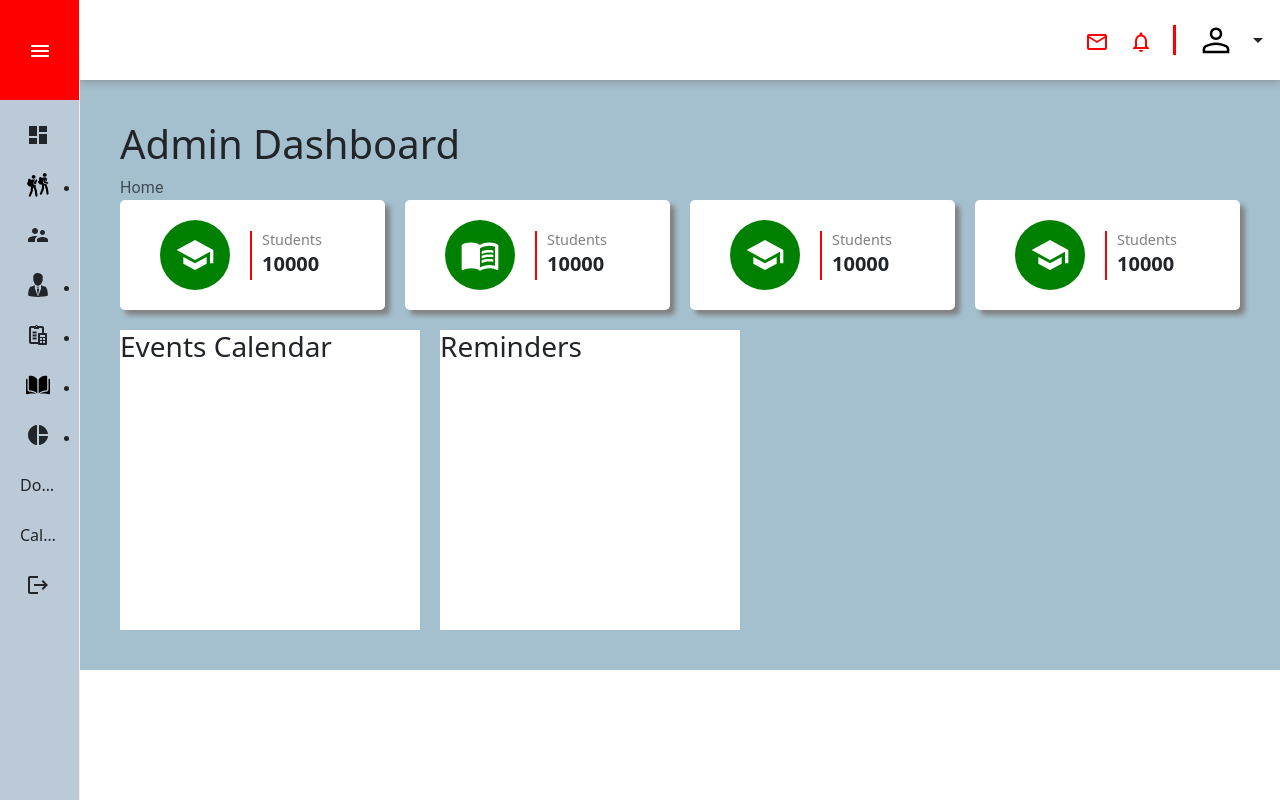
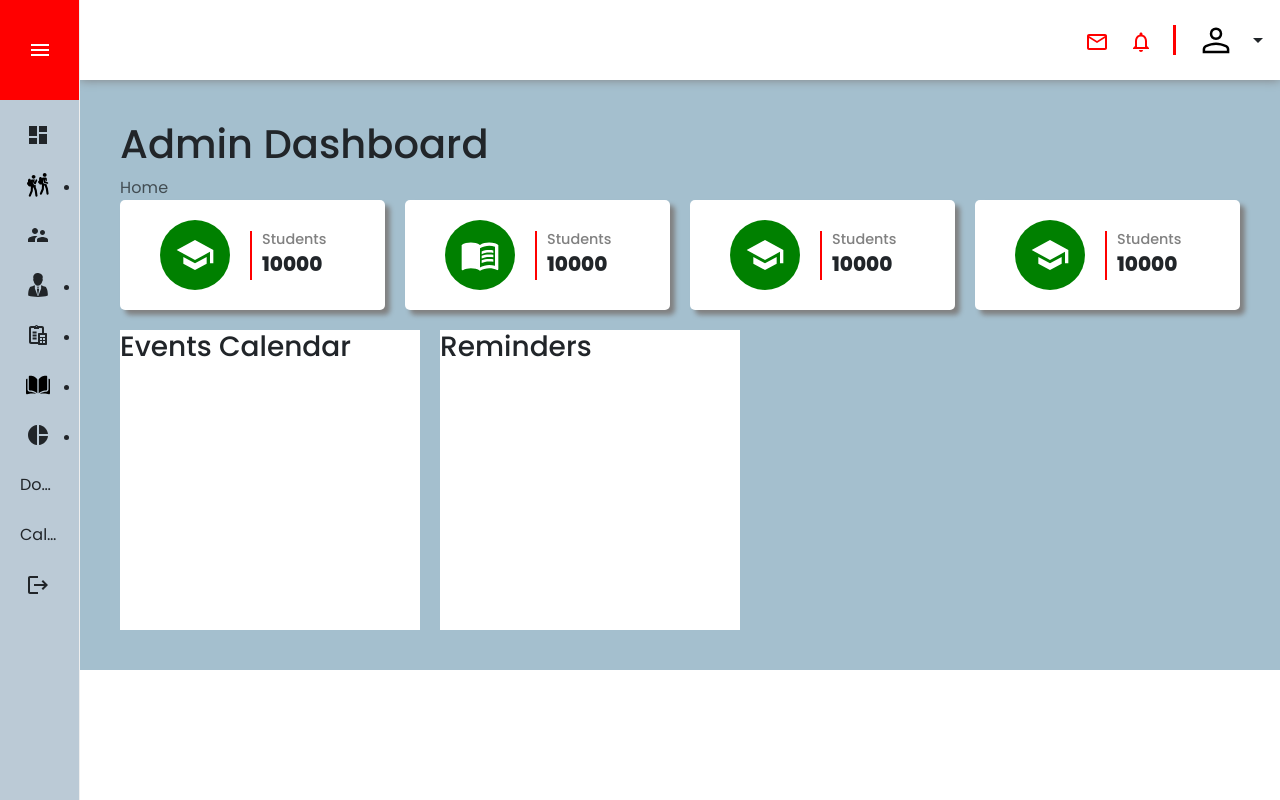
Before and after one commit to silverRnk/20230501_admin_page, a React (Vite) app: page /dashboard in a window 1280 px wide. Built offline with nearby package versions, Linux system fonts and the light colour scheme; no server answers.

Commit message:
Added Themes
Added Color Themes
Added Font Themes

```diff
--- a/index.html
+++ b/index.html
@@ -8,6 +8,11 @@
       name="description"
       content="Web site created using create-react-app"
     />
+
+    <!-- Google Fonts-->
+    <link rel="preconnect" href="https://fonts.googleapis.com">
+    <link rel="preconnect" href="https://fonts.gstatic.com" crossorigin>
+    <link href="https://fonts.googleapis.com/css2?family=Poppins:ital,wght@0,100;0,200;0,300;0,400;0,500;0,600;0,700;0,800;1,100;1,200;1,300;1,400;1,500;1,600;1,700;1,800&display=swap" rel="stylesheet">
 
     <link rel="icon" href="/favicon.ico" />
     <!--
@@ -25,6 +30,11 @@
       Learn how to configure a non-root public URL by running `npm run build`.
     -->
     <title>Admin | Cedar Hills Christian Academy</title>
+    <style>
+      * {
+        font-family: 'Poppins', sans-serif;
+      }
+    </style>
   </head>
   <body>
     <noscript>You need to enable JavaScript to run this app.</noscript>
--- a/src/App.jsx
+++ b/src/App.jsx
@@ -25,7 +25,10 @@ import StudentPromotions from "./pages/Students/StudentPromotions.jsx";
 import AllTeachers from "./pages/Teachers/all/AllTeachers";
 import Teachers from "./pages/Teachers/Teachers";
 import AddTeacher from "./pages/Teachers/add/AddTeacher";
-import { loaderTeacherAdd, loaderTeacherAll } from "./pages/Teachers/utils/Loaders";
+import {
+  loaderTeacherAdd,
+  loaderTeacherAll,
+} from "./pages/Teachers/utils/Loaders";
 //Account
 import FeesGroup from "./pages/Account/FeesGroup.jsx";
 import StudentFees from "./pages/Account/StudentFees.jsx";
@@ -43,14 +46,17 @@ import Settings from "./pages/Settings.jsx";
 import SharePage from "./pages/SharePage";
 import { ContextProvider } from "./context/ContextProvider";
 import { SignUp } from "./pages/SignUp";
-import { loadPath, loadStudentData, loadStudents } from "./Loader/StudentLoader";
+import {
+  loadPath,
+  loadStudentData,
+  loadStudents,
+} from "./Loader/StudentLoader";
 import ViewStudent from "./pages/Students/Student/ViewStudent";
-import Error from "./pages/Error"
+import Error from "./pages/Error";
 import Teacher from "./pages/Teachers/teacher/Teacher";
 import AllSubjects from "./pages/Subjects/All/AllSubjects";
 import Subjects from "./pages/Subjects/Subjects";
-
-
+import Theme from "./Theme";
 
 //Taena mo pol gawin mo to bukas ng umaga
 
@@ -82,66 +88,65 @@ const router = createBrowserRouter([
             index: "true",
             loader: loadStudents,
             element: <AllStudent />,
-            errorElement: <Error />
-
+            errorElement: <Error />,
           },
           {
             path: "add_student",
             element: <AddStudent />,
           },
           {
-            path: 'student_admit_form',
-            element: <StudentPromotions />
+            path: "student_admit_form",
+            element: <StudentPromotions />,
           },
           {
-            path: 'student',
+            path: "student",
             element: <ViewStudent />,
             loader: loadStudentData,
             // errorElement: <Error />
-          }
+          },
         ],
       },
       {
-        path:'/teachers',
+        path: "/teachers",
         element: <Teachers />,
         children: [
           {
             path: "",
-            element: <Navigate to={'/teachers/all'} />
-          },{
-            path:'all',
-            element: <AllTeachers />,
-            loader: loaderTeacherAll
+            element: <Navigate to={"/teachers/all"} />,
           },
           {
-            path: 'add',
-            element: <AddTeacher />
+            path: "all",
+            element: <AllTeachers />,
+            loader: loaderTeacherAll,
           },
           {
-            path: 'teacher/{id}',
-            element: <Teacher />
-          }
-        ]
+            path: "add",
+            element: <AddTeacher />,
           },
           {
-        path:"/subjects",
+            path: "teacher/{id}",
+            element: <Teacher />,
+          },
+        ],
+      },
+      {
+        path: "/subjects",
         element: <Subjects />,
         children: [
           {
             path: "",
-            element: <Navigate to={"/subjects/all"} />
+            element: <Navigate to={"/subjects/all"} />,
           },
           {
             path: "all",
-            element: <AllSubjects />
-          }
-        ]
-      }
-      ,
+            element: <AllSubjects />,
+          },
+        ],
+      },
       {
         path: "*",
-        element: <Error />
-      }
+        element: <Error />,
+      },
     ],
   },
   {
@@ -150,7 +155,7 @@ const router = createBrowserRouter([
   },
   {
     path: "/signup",
-    element: <SignUp />
+    element: <SignUp />,
   },
 
   // {
@@ -169,7 +174,7 @@ const router = createBrowserRouter([
 function App() {
   return (
     <>
-
+      <Theme>
         <ProSidebarProvider>
           <div className="App">
             <ContextProvider>
@@ -177,6 +182,7 @@ function App() {
             </ContextProvider>
           </div>
         </ProSidebarProvider>
+      </Theme>
     </>
   );
 }
--- /dev/null
+++ b/src/Theme.tsx
@@ -0,0 +1,56 @@
+import { ThemeProvider, css } from "styled-components";
+
+export const theme = {
+  colors: {
+    secondary: "#E7C147",
+    primary: "#14238A",
+    background: "#FEFDF1",
+  },
+  fontSize: {
+    s: "0.75rem",
+    medium: "1rem",
+    medium1: "1.15rem",
+    large: "1.25rem",
+    xl: "1.5rem",
+    h1: "2.5rem",
+    h2: "2rem",
+    h3: "1.75rem",
+  },
+  fontThemes: {
+    h1: css`
+      font-size: 2.5rem;
+      font-weight: bold;
+      letter-spacing: 1.1rem;
+      color: #14238a;
+    `,
+    h2: css`
+      font-size: 2rem;
+      font-weight: bold;
+      color: #14238a;
+    `,
+    h3: css`
+      font-size: 1.75rem;
+      font-weight: bold;
+      color: #e7c147;
+      text-shadow: 0px 0px 3px lightgray;
+    `,
+    h4: css`
+      font-size: 1.5rem;
+      font-weight: bold;
+      color: #e7c147;
+      text-shadow: 0px 0px 3px lightgray;
+    `,
+    h5: css`
+      font-size: 1.25rem;
+      font-weight: bold;
+      color: #e7c147;
+      text-shadow: 0px 0px 3px lightgray;
+    `,
+  },
+};
+
+const Theme = ({ children }) => {
+  return <ThemeProvider theme={theme}>{children}</ThemeProvider>;
+};
+
+export default Theme;
```
Lines whose indentation alone changed are shown as unchanged.
